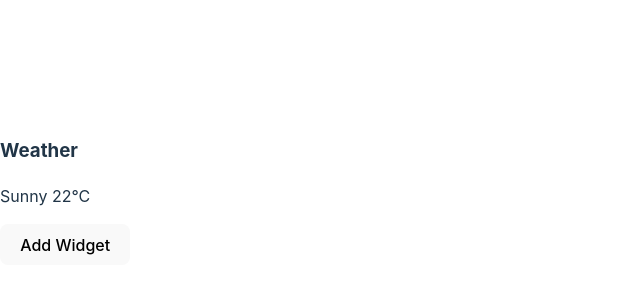
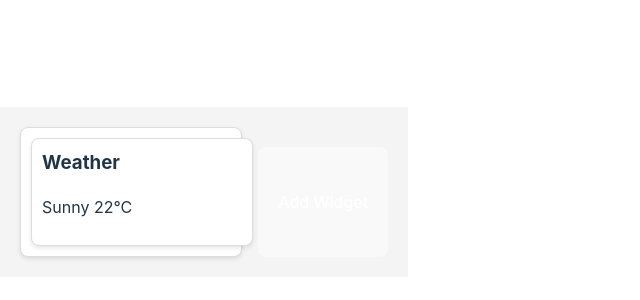
Before and after one commit to mariajosematar/my-dashboard, a React (Vite) app: page / in a window 1280 px wide. Shown: the part 208-508 px from the top of the page, without its empty margins (0-640 px from the left). Built offline with nearby package versions, Linux system fonts and the light colour scheme.

Commit message:
add style

```diff
--- /dev/null
+++ b/src/components/Dashboard.css
@@ -0,0 +1,34 @@
+.dashboard {
+    display: flex;
+    flex-wrap: wrap;
+    gap: 16px;
+    padding: 20px;
+    background-color: #f4f4f4;
+  }
+
+  .widget {
+    border: 1px solid #ddd;
+    padding: 10px;
+    border-radius: 8px;
+    background-color: #fff;
+    box-shadow: 0 2px 4px rgba(0, 0, 0, 0.1);
+    width: 200px;
+  }
+
+  .widget h3 {
+    margin-top: 0;
+  }
+
+  button {
+    margin-top: 20px;
+    padding: 10px 20px;
+    border: none;
+    border-radius: 4px;
+    background-color: #007bff;
+    color: white;
+    cursor: pointer;
+  }
+
+  button:hover {
+    background-color: #0056b3;
+  }
--- a/src/components/Dashboard.tsx
+++ b/src/components/Dashboard.tsx
@@ -2,6 +2,7 @@
 
 import React, { useState } from 'react';
 import Widget from './Widget';
+import './Dashboard.css';
 
 const Dashboard: React.FC = () => {
   const [widgets, setWidgets] = useState([{ title: 'Weather', content: 'Sunny 22°C' }]);
@@ -13,7 +14,9 @@ const Dashboard: React.FC = () => {
   return (
     <div className="dashboard">
       {widgets.map((widget, idx) => (
-        <Widget key={idx} title={widget.title} content={widget.content} />
+        <div key={idx} className="widget">
+          <Widget title={widget.title} content={widget.content} />
+        </div>
       ))}
       <button onClick={addWidget}>Add Widget</button>
     </div>
--- /dev/null
+++ b/src/components/Widget.css
@@ -0,0 +1,12 @@
+.widget {
+    border: 1px solid #ddd;
+    padding: 10px;
+    border-radius: 8px;
+    background-color: #fff;
+    box-shadow: 0 2px 4px rgba(0, 0, 0, 0.1);
+    width: 200px;
+  }
+
+  .widget h3 {
+    margin-top: 0;
+  }
--- a/src/components/Widget.tsx
+++ b/src/components/Widget.tsx
@@ -1,6 +1,7 @@
 // Each widget will be an independent component that receives configurable props.
 
 import React from 'react';
+import './Widget.css';
 
 interface WidgetProps {
   title: string;
```
